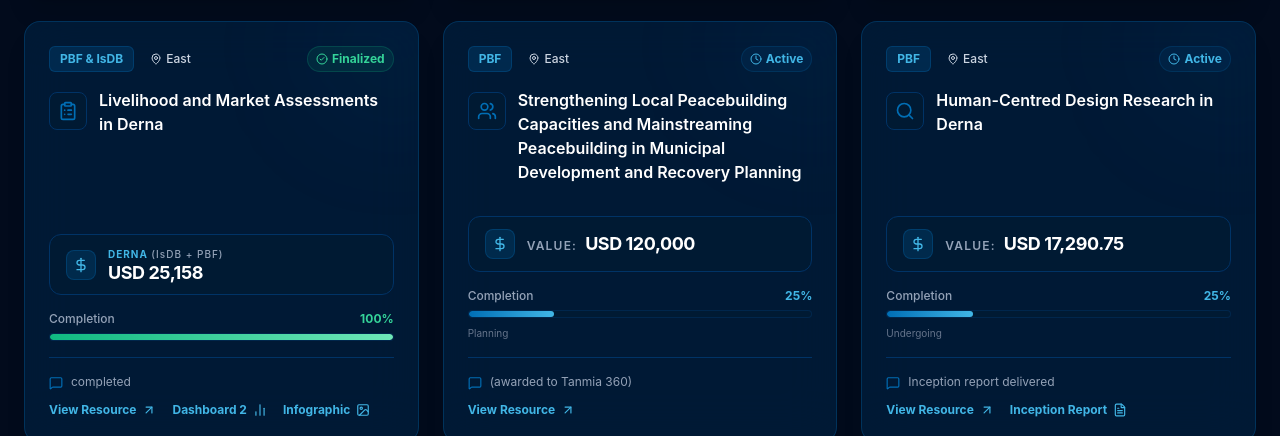
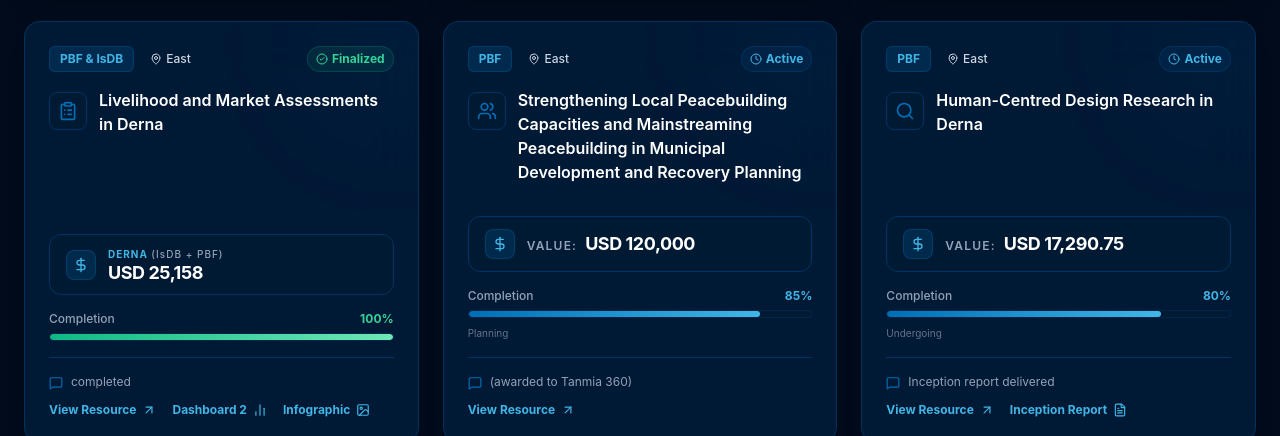
Before and after one commit to dashboard-SLCRR/east, a plain HTML site: page index.html in a window 1280 px wide. Shown: the part 2364-2800 px from the top of the page. Drawn offline with nearby package versions, Linux system fonts and the light colour scheme.

Commit message:
Add files via upload

```diff
--- a/index.html
+++ b/index.html
@@ -52,8 +52,6 @@
                     Deep Dive Meeting
                 </h1>
             </div>
-
-            <!-- Right Side cleared as requested -->
 
         </header>
 
@@ -128,7 +126,7 @@
                 </div>
             </div>
 
-            <!-- New Summary Container -->
+            <!-- Summary Container -->
             <div id="filter-summary-container" class="hidden"></div>
 
             <div class="grid grid-cols-1 md:grid-cols-2 lg:grid-cols-3 gap-6" id="projects-grid">
@@ -151,7 +149,7 @@
     <!-- Application Logic -->
     <script>
         // --- Data ---
-        // Populated with correct East Region Projects from PDF
+        // Populated with East Region Projects
         const projects = [
             {
                 id: 1,
@@ -232,7 +230,7 @@
                 activity: "Rehabilitation of Historical Building Al Manar Palace",
                 percentage: 100,
                 progressDesc: "Pending Retention",
-                status: "Finalized", // Marking finalized based on 100% work
+                status: "Finalized",
                 comments: "Work completed 30 March 2025. Currently in retention period.",
                 icon: "landmark",
                 value: "2,189,438",
@@ -317,7 +315,7 @@
                 donor: "PBF",
                 donors: ["PBF"],
                 activity: "Strengthening Local Peacebuilding Capacities and Mainstreaming Peacebuilding in Municipal Development and Recovery Planning",
-                percentage: 25,
+                percentage: 85,
                 progressDesc: "Planning",
                 comments: "(awarded to Tanmia 360)",
                 icon: "users",
@@ -330,7 +328,7 @@
                 donor: "PBF",
                 donors: ["PBF"],
                 activity: "Human-Centred Design Research in Derna",
-                percentage: 25,
+                percentage: 80,
                 progressDesc: "Undergoing",
                 comments: "Inception report delivered",
                 icon: "search",
@@ -343,13 +341,13 @@
                 region: "East",
                 donor: "IsDB & PBF",
                 donors: ["IsDB", "PBF"],
-                activity: "MSMEs and Entrepreneurship Ecosystem Support Programme in Tarhouna and Derna",
+                activity: "Implementation of the MSMEs and Entrepreneurship Ecosystem Support Programme in Tarhouna and Derna, Libya",
                 percentage: 0,
-                progressDesc: "Procurement stage",
-                status: "Procurement",
-                comments: "PBF activities: 2.1.3, 2.1.4, and 2.2.2 <br> IsDB activities: Component 2 <br><br> Award before the end of October.",
+                progressDesc: "Awarded",
+                status: "Awarded",
+                comments: "PBF activities: 2.1.3, 2.1.4, and 2.2.2 <br> IsDB activities: Component 2 <br><br> Awarded to: AMC Ernst & Young (EY) <br><br> Start Date: 17 November 2026 <br> End Date: 18 May 2027",
                 icon: "briefcase",
-                value: "264,000",
+                value: "204,200.00",
                 link: "https://undp.sharepoint.com/:f:/r/teams/LBY/Shared%20Documents/PROGRAMME/Streghtening%20Local%20Capacity%20for%20Recovery%20and%20Resilience%20SLCRR/RR%207/PBF%20East/Outputs/Output%202/2.1.3,%202.1.4%20and%202.2.2%20MSME%20and%20Entrepreneurship%20Ecosystem%20Support?d=w723aa09072f944688798b452fbea6b81&csf=1&web=1&e=8PBdqX"
             }
         ];
@@ -397,6 +395,8 @@
                  statusBadge = `<span class="flex items-center gap-1 text-rose-400 text-xs font-bold bg-rose-500/10 px-2 py-1 rounded-full border border-rose-500/20"><i data-lucide="x-circle" class="w-3 h-3"></i> Stalled</span>`;
             } else if (project.status === 'Procurement') {
                  statusBadge = `<span class="flex items-center gap-1 text-amber-400 text-xs font-bold bg-amber-500/10 px-2 py-1 rounded-full border border-amber-500/20"><i data-lucide="shopping-cart" class="w-3 h-3"></i> Procurement</span>`;
+            } else if (project.status === 'Awarded') {
+                 statusBadge = `<span class="flex items-center gap-1 text-[#41B6E6] text-xs font-bold bg-[#006EB5]/10 px-2 py-1 rounded-full border border-[#006EB5]/20"><i data-lucide="award" class="w-3 h-3"></i> Awarded</span>`;
             } else if (project.status === 'Finalized' || project.percentage === 100) {
                  statusBadge = `<span class="flex items-center gap-1 text-emerald-400 text-xs font-bold bg-emerald-500/10 px-2 py-1 rounded-full border border-emerald-500/20"><i data-lucide="check-circle-2" class="w-3 h-3"></i> Finalized</span>`;
             } else {
@@ -431,42 +431,42 @@
                 linkContent = '<div class="mt-3 flex flex-wrap gap-4">';
                 if (project.link) {
                     linkContent += `
-                        <a href="${project.link}" target="_blank" class="flex items-center gap-1.5 text-xs font-bold text-[#41B6E6] hover:text-white transition-colors group/link w-fit">
+                        <a href="${project.link}" target="_blank" rel="noopener noreferrer" class="flex items-center gap-1.5 text-xs font-bold text-[#41B6E6] hover:text-white transition-colors group/link w-fit">
                             View Resource <i data-lucide="arrow-up-right" class="w-3.5 h-3.5 transition-transform group-hover/link:-translate-y-0.5 group-hover/link:translate-x-0.5"></i>
                         </a>
                     `;
                 }
                 if (project.externalLink) {
                     linkContent += `
-                        <a href="${project.externalLink}" target="_blank" class="flex items-center gap-1.5 text-xs font-bold text-[#41B6E6] hover:text-white transition-colors group/link w-fit">
+                        <a href="${project.externalLink}" target="_blank" rel="noopener noreferrer" class="flex items-center gap-1.5 text-xs font-bold text-[#41B6E6] hover:text-white transition-colors group/link w-fit">
                             External Link <i data-lucide="external-link" class="w-3.5 h-3.5 transition-transform group-hover/link:-translate-y-0.5 group-hover/link:translate-x-0.5"></i>
                         </a>
                     `;
                 }
                 if (project.undpLink) {
                     linkContent += `
-                        <a href="${project.undpLink}" target="_blank" class="flex items-center gap-1.5 text-xs font-bold text-[#41B6E6] hover:text-white transition-colors group/link w-fit">
+                        <a href="${project.undpLink}" target="_blank" rel="noopener noreferrer" class="flex items-center gap-1.5 text-xs font-bold text-[#41B6E6] hover:text-white transition-colors group/link w-fit">
                             UNDP Libya Link <i data-lucide="external-link" class="w-3.5 h-3.5 transition-transform group-hover/link:-translate-y-0.5 group-hover/link:translate-x-0.5"></i>
                         </a>
                     `;
                 }
                 if (project.dashboard2Link) {
                     linkContent += `
-                        <a href="${project.dashboard2Link}" target="_blank" class="flex items-center gap-1.5 text-xs font-bold text-[#41B6E6] hover:text-white transition-colors group/link w-fit">
+                        <a href="${project.dashboard2Link}" target="_blank" rel="noopener noreferrer" class="flex items-center gap-1.5 text-xs font-bold text-[#41B6E6] hover:text-white transition-colors group/link w-fit">
                             Dashboard 2 <i data-lucide="bar-chart-2" class="w-3.5 h-3.5 transition-transform group-hover/link:-translate-y-0.5 group-hover/link:translate-x-0.5"></i>
                         </a>
                     `;
                 }
                 if (project.infographicLink) {
                     linkContent += `
-                        <a href="${project.infographicLink}" target="_blank" class="flex items-center gap-1.5 text-xs font-bold text-[#41B6E6] hover:text-white transition-colors group/link w-fit">
+                        <a href="${project.infographicLink}" target="_blank" rel="noopener noreferrer" class="flex items-center gap-1.5 text-xs font-bold text-[#41B6E6] hover:text-white transition-colors group/link w-fit">
                             Infographic <i data-lucide="image" class="w-3.5 h-3.5 transition-transform group-hover/link:-translate-y-0.5 group-hover/link:translate-x-0.5"></i>
                         </a>
                     `;
                 }
                 if (project.inceptionLink) {
                     linkContent += `
-                        <a href="${project.inceptionLink}" target="_blank" class="flex items-center gap-1.5 text-xs font-bold text-[#41B6E6] hover:text-white transition-colors group/link w-fit">
+                        <a href="${project.inceptionLink}" target="_blank" rel="noopener noreferrer" class="flex items-center gap-1.5 text-xs font-bold text-[#41B6E6] hover:text-white transition-colors group/link w-fit">
                             Inception Report <i data-lucide="file-text" class="w-3.5 h-3.5 transition-transform group-hover/link:-translate-y-0.5 group-hover/link:translate-x-0.5"></i>
                         </a>
                     `;
@@ -566,7 +566,6 @@
                 let completionLabelText = project.customCompletionLabel || "Completion";
 
                 if (project.percentage === null) {
-                    // If no percentage is known/applicable
                     progressSection = `
                        <div>
                         <div class="flex justify-between text-xs mb-1.5">
@@ -607,7 +606,6 @@
                                 </div>
                                 ${statusBadge}
                             </div>
-                            <!-- Added min-h to align content across cards -->
                             <div class="flex items-start gap-3 mb-2 min-h-[3.5rem]">
                                 <div class="p-2 rounded-lg bg-[#001a33] text-[#006EB5] border border-[#003366] shrink-0 mt-1">
                                     <i data-lucide="${project.icon}" class="w-5 h-5"></i>
@@ -673,7 +671,6 @@
             const finalized = projects.filter(p => p.percentage === 100 || p.status === 'Finalized').length;
 
             // Calculate Average Progress
-            // Filter out projects with null percentage to avoid NaN, though all currently have values
             const activeProjectsWithProgress = projects.filter(p => p.percentage !== null);
             const totalProgress = activeProjectsWithProgress.reduce((acc, curr) => acc + curr.percentage, 0);
             const averageProgress = activeProjectsWithProgress.length > 0
@@ -691,7 +688,6 @@
         function renderCharts() {
             // Status Data: Breakdown into Ongoing, Finalized
             const finalized = projects.filter(p => p.status === 'Finalized' || p.percentage === 100).length;
-            // Removed Stalled logic as requested
             const ongoing = projects.length - finalized;
 
             const statusData = [
@@ -796,7 +792,6 @@
 
             // Summary UI rendering logic for completed 100% filter
             if (currentFilter === 'completed') {
-                // Calculate from the already donor-filtered list so it dynamically updates
                 const completedCount = donorFilteredProjects.filter(p => p.percentage === 100 || p.status === 'Finalized').length;
                 const totalCount = donorFilteredProjects.length;
                 const percentage = totalCount > 0 ? Math.round((completedCount / totalCount) * 100) : 0;
```
Lines whose indentation alone changed are shown as unchanged.
